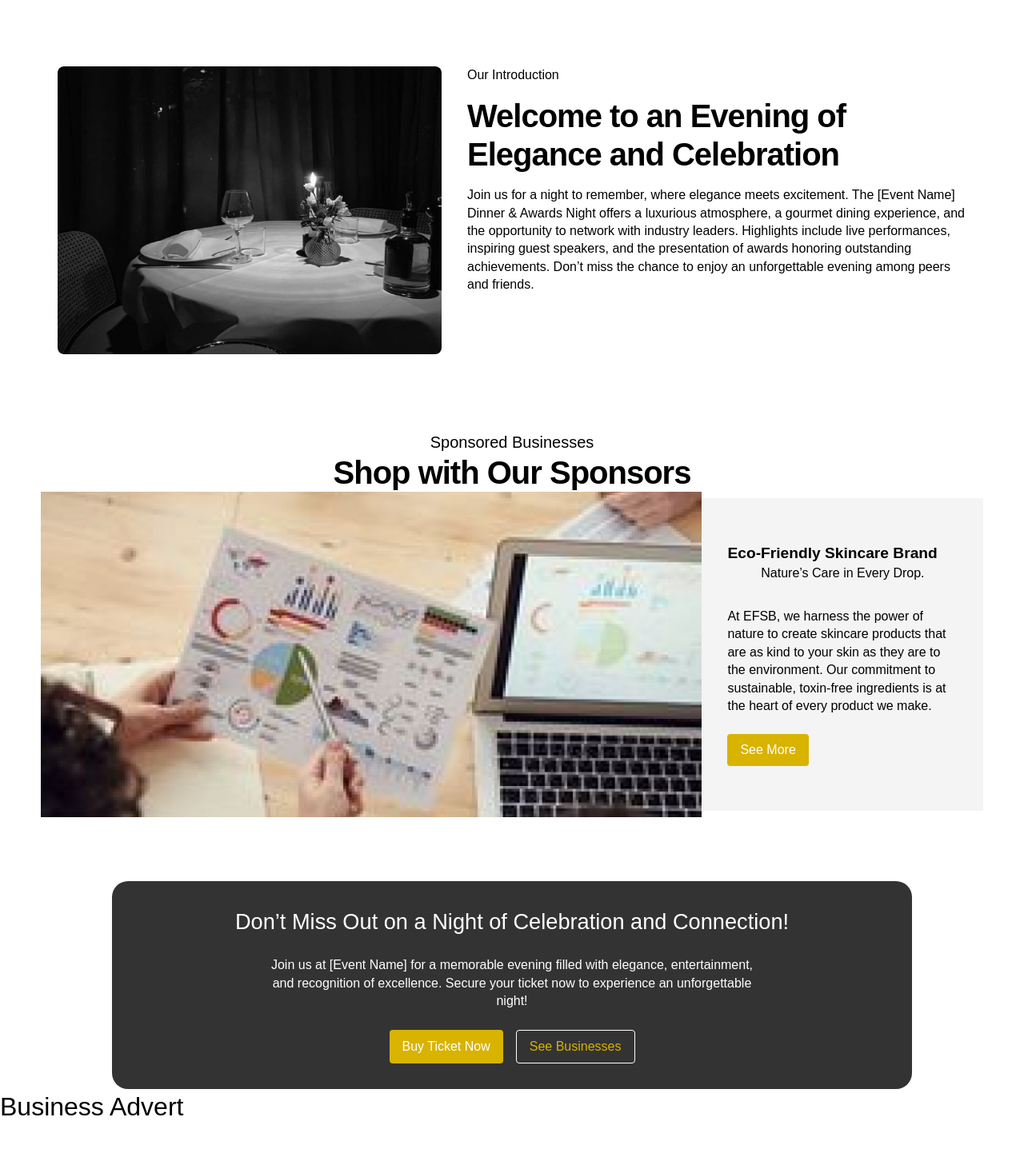
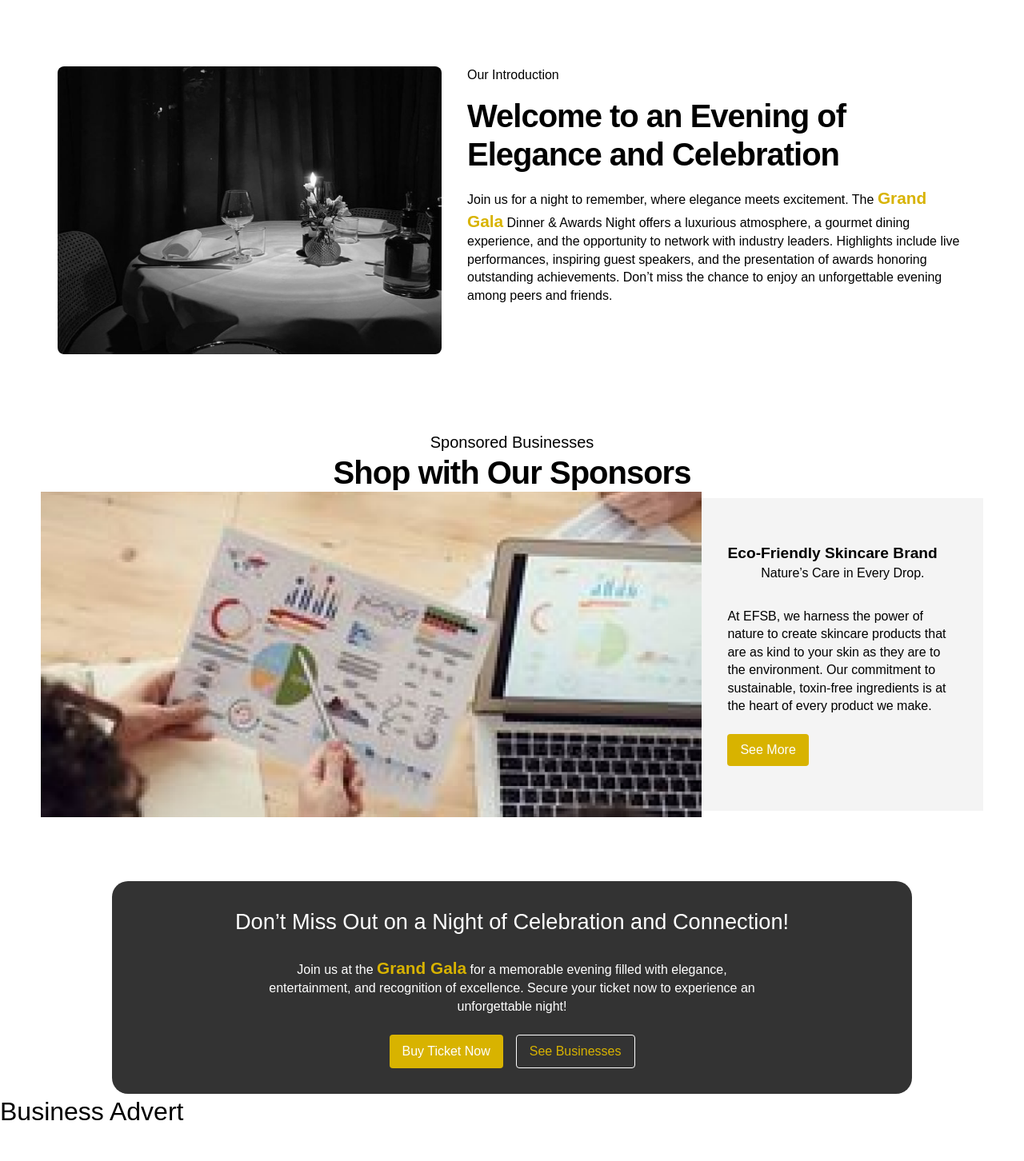
Before and after one commit to Okwoli-Godwin/Dinner-Night-Award-repo, a React (Vite) app: page / in a window 1280 px wide. Shown: the part 1242-2694 px from the top of the page at 80% size. Built offline with nearby package versions, Linux system fonts and the light colour scheme.

Commit message:
implement EventWeekSection2 animation

```diff
--- a/src/components/homePage-components/event-call-action/EventCallToAction.tsx
+++ b/src/components/homePage-components/event-call-action/EventCallToAction.tsx
@@ -10,9 +10,10 @@ const EventCallToAction: React.FC = () => {
         Don’t Miss Out on a Night of Celebration and Connection!
       </Typography>
       <Typography variant="body" className={styles.details}>
-        Join us at [Event Name] for a memorable evening filled with elegance,
-        entertainment, and recognition of excellence. Secure your ticket now to
-        experience an unforgettable night!
+        Join us at the <strong style={{ color: "#d8b300" }}>Grand Gala</strong>{" "}
+        for a memorable evening filled with elegance, entertainment, and
+        recognition of excellence. Secure your ticket now to experience an
+        unforgettable night!
       </Typography>
 
       <div className={styles.buttons}>
--- a/src/components/homePage-components/event-call-action/eventCallToAction.module.css
+++ b/src/components/homePage-components/event-call-action/eventCallToAction.module.css
@@ -20,6 +20,11 @@
 .details {
   width: 70%;
   margin: 0 auto;
+}
+
+.details strong {
+  color: "#d8b300";
+  font-size: 1.3rem;
 }
 
 /* Button container styling */
--- a/src/components/homePage-components/event-week/EventWeekSection.tsx
+++ b/src/components/homePage-components/event-week/EventWeekSection.tsx
@@ -155,10 +155,11 @@ const weekEvent: Activities[] = [
 const EventWeekSection: React.FC = () => {
   return (
     <motion.section
+      variants={fadeIn()}
       className={styles.container}
       initial="hidden"
       whileInView="visible"
-      variants={fadeIn()}
+      viewport={{ once: true }}
     >
       <div className={styles.divA}>
         <Typography variant="h4" className={styles.subtitle}>
--- a/src/components/homePage-components/introduction/Introduction.tsx
+++ b/src/components/homePage-components/introduction/Introduction.tsx
@@ -60,12 +60,16 @@ const IntroSection: React.FC = () => {
         >
           <Typography variant="body">
             Join us for a night to remember, where elegance meets excitement.
-            The [Event Name] Dinner & Awards Night offers a luxurious
-            atmosphere, a gourmet dining experience, and the opportunity to
-            network with industry leaders. Highlights include live performances,
-            inspiring guest speakers, and the presentation of awards honoring
-            outstanding achievements. Don’t miss the chance to enjoy an
-            unforgettable evening among peers and friends.
+            The{" "}
+            <strong style={{ color: "#d8b300", fontSize: "1.3rem" }}>
+              Grand Gala
+            </strong>{" "}
+            Dinner & Awards Night offers a luxurious atmosphere, a gourmet
+            dining experience, and the opportunity to network with industry
+            leaders. Highlights include live performances, inspiring guest
+            speakers, and the presentation of awards honoring outstanding
+            achievements. Don’t miss the chance to enjoy an unforgettable
+            evening among peers and friends.
           </Typography>
         </motion.div>
       </div>
```
